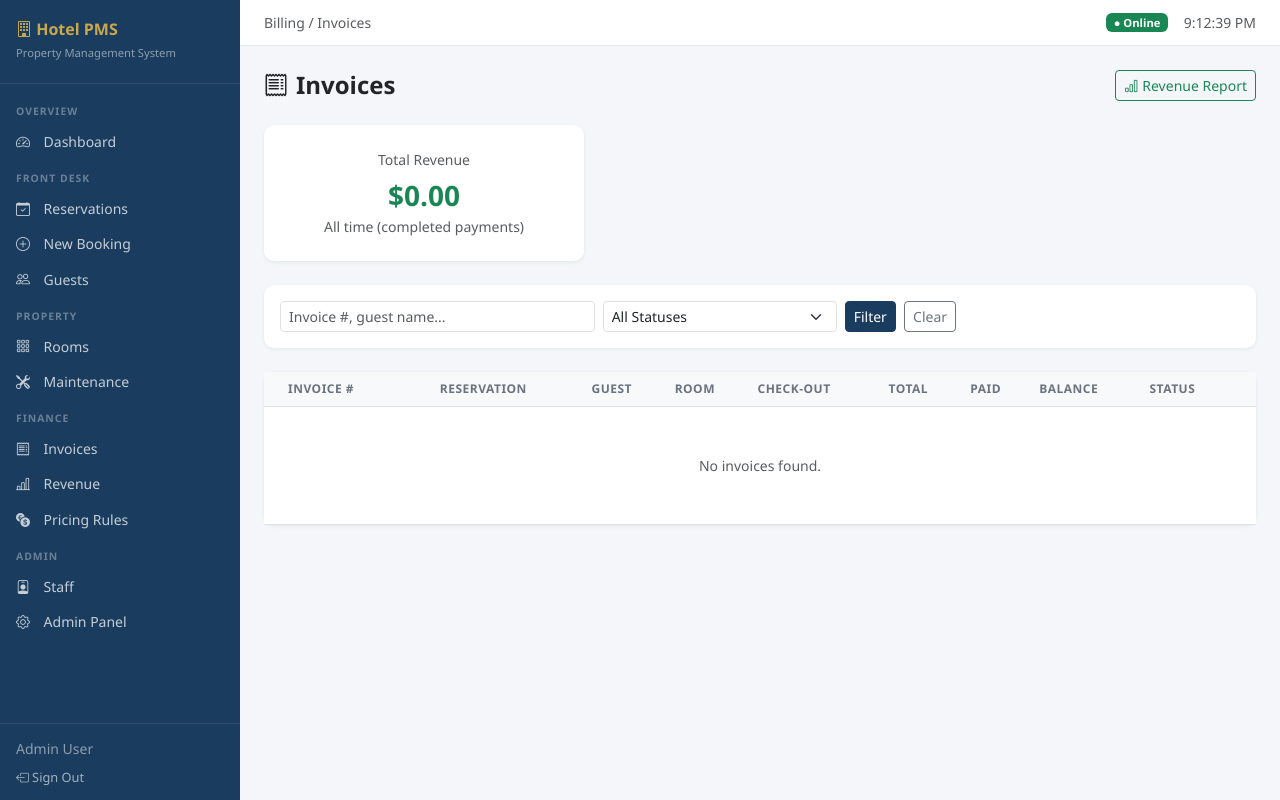
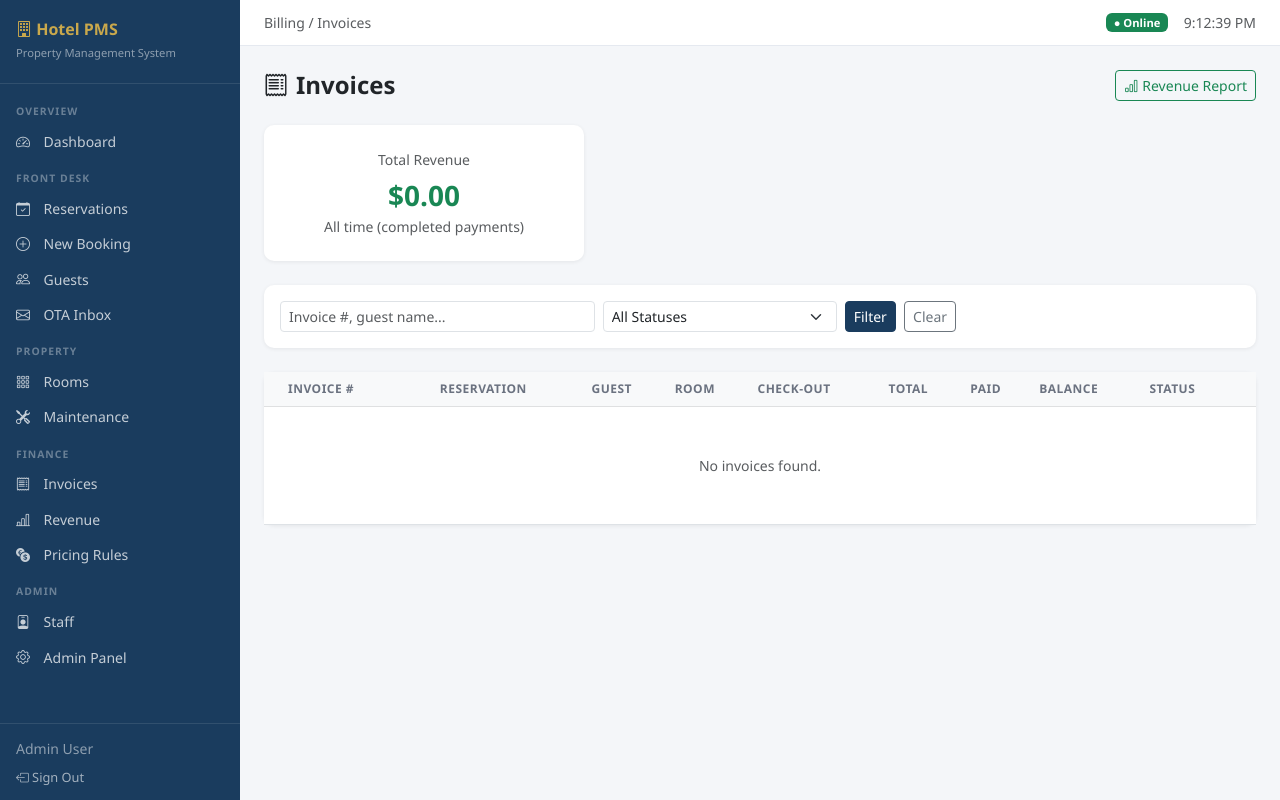
Before and after one commit to Bishw0/Breeze_PMS, a Django app: page /billing/ in a window 1280 px wide. Run offline with Django 4.2, Linux system fonts and the light colour scheme; a user stored in the database is signed in; data comes from the database, SQL or seed files in the repository; data that the repository does not hold is empty.

Commit message:
Add OTA Inbox link to sidebar navigation

```diff
--- a/hotel_pms/templates/base.html
+++ b/hotel_pms/templates/base.html
@@ -61,6 +61,7 @@
         <a href="{% url 'reservation_list' %}" class="nav-link"><i class="bi bi-calendar-check"></i> Reservations</a>
         <a href="{% url 'reservation_create' %}" class="nav-link"><i class="bi bi-plus-circle"></i> New Booking</a>
         <a href="{% url 'guest_list' %}" class="nav-link"><i class="bi bi-people"></i> Guests</a>
+        <a href="{% url 'ota_inbox' %}" class="nav-link"><i class="bi bi-envelope"></i> OTA Inbox</a>
         <div class="nav-section-label">Property</div>
         <a href="{% url 'room_list' %}" class="nav-link"><i class="bi bi-grid-3x3-gap"></i> Rooms</a>
         <a href="{% url 'maintenance_list' %}" class="nav-link"><i class="bi bi-tools"></i> Maintenance</a>
```
